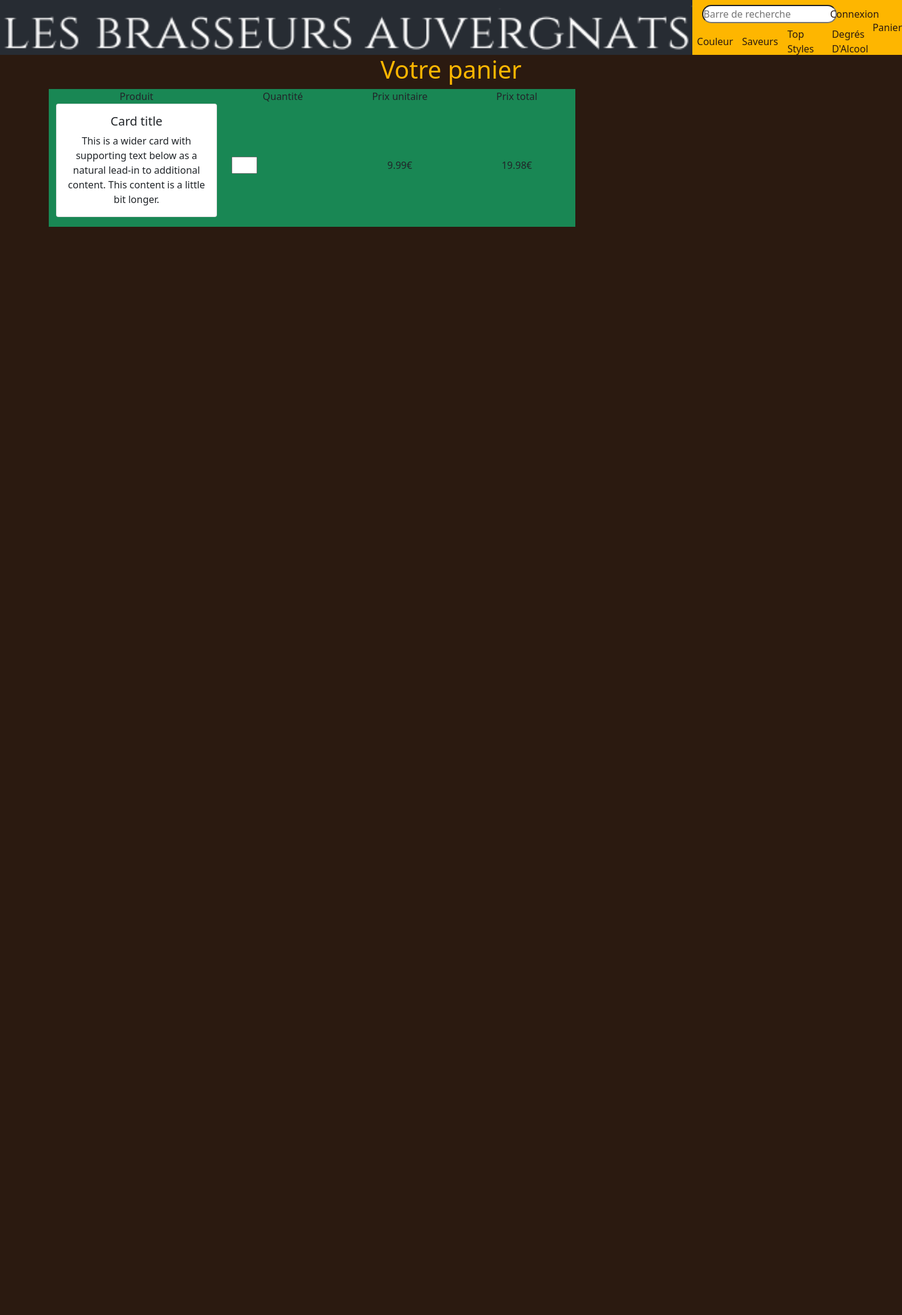
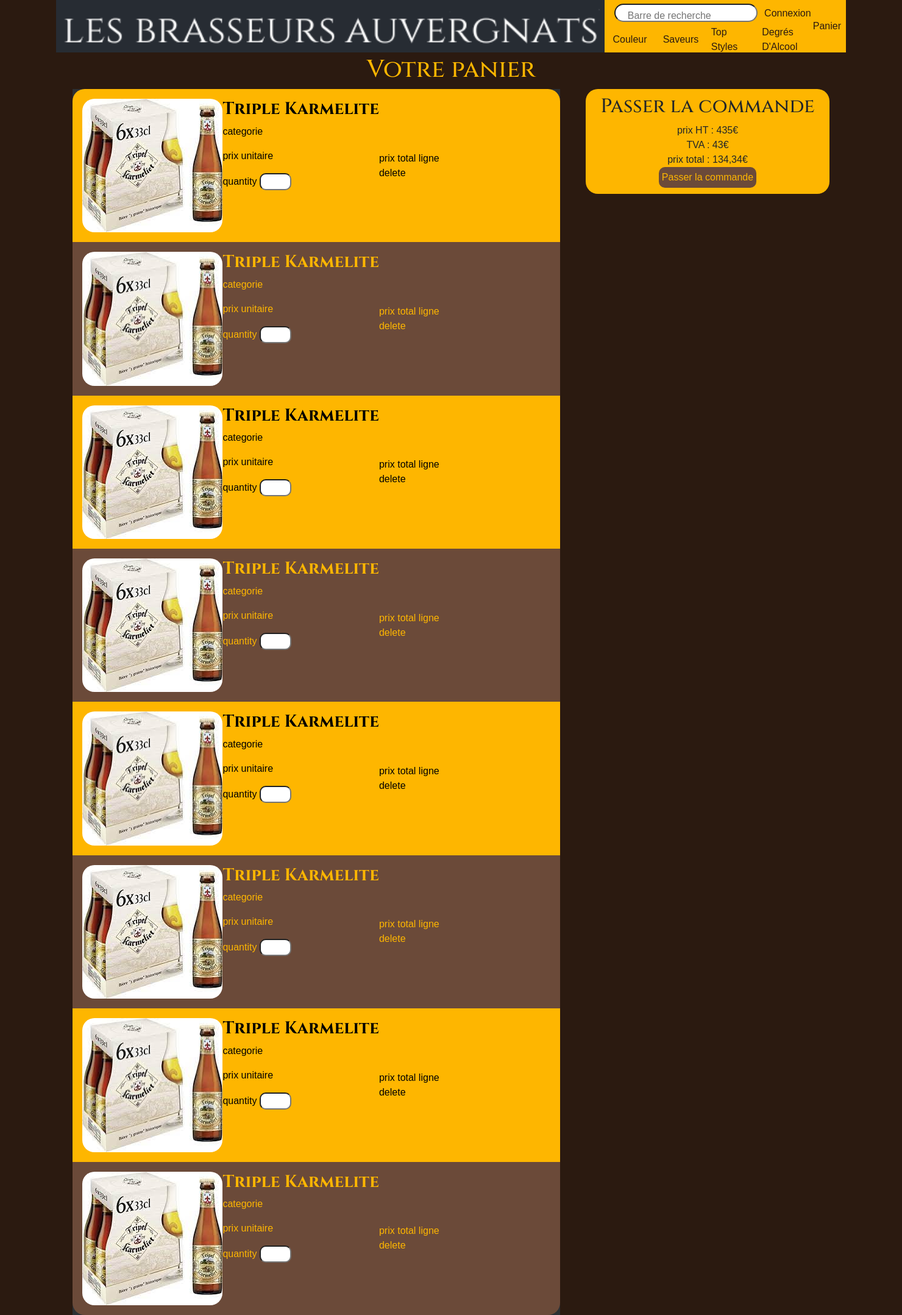
Before and after one commit to Pitouil/Projet-fmf, a PHP site: page /cart.html in a window 1480 px wide. Shown: the whole page at 61% size. Before the commit the page ends 372 px from the top, so only its background shows below. Run offline with PHP 8.4, Linux system fonts and the light colour scheme.

Commit message:
panier terminé en HTML

```diff
--- a/assets/css/cart.css
+++ b/assets/css/cart.css
@@ -3,7 +3,120 @@
     --secondary-color: #feb600;
     --tertiary-color: #2b1a10;
   }
+@font-face{
+    font-family: 'Cinzel';
+    src: url('../fonts/Cinzel-VariableFont_wght.ttf') format('woff');}
 h1{
     color:#feb600 ;
     text-align: center;
+    font-family: Cinzel;
 }
+h3{
+    font-family: Cinzel;
+    font-weight:bold ;
+}
+.bodyCart {
+    font-family: 'Alkalami', sans-serif;
+}
+.w-30{
+    width:30%;
+    border-radius: 20px;
+}
+.w-20{
+    width:20%;
+    border-radius: 10px;
+    margin-left: 5px;
+}
+
+.btn-delete{
+   text-decoration: none;
+    color: inherit;
+}
+
+
+.display-f{
+    display: flex;
+}
+article{
+    padding: 1rem;
+}
+section >article:nth-child(even)  {
+    background-color: #6B4A39;
+    color: #feb600;
+}
+section >article:nth-child(odd)  {
+    background-color:#feb600 ;
+    color: black;
+}
+section >article:first-child {
+    border-top-right-radius: 20px;
+    border-top-left-radius: 20px ;
+}
+section >article:last-child {
+    border-bottom-right-radius: 20px;
+    border-bottom-left-radius: 20px ;
+}
+
+}
+.margin-middle-card{
+    margin-left: 10px;
+}
+.main-cart {
+    background-color: #2c3034;
+    width: 100vh;
+}
+.sticky-payment-array{
+    background-color:#feb600 ;
+    width: 50vh;
+    text-align: center;
+    position: sticky;
+    top: 10px;
+    margin-left: 15px;
+    height: min-content;
+    padding: 10px;
+    border-radius: 20px ;
+}
+.sticky-payment-array > form > button  {
+    display: initial;
+    border-radius: 10px;
+    background-color: #6B4A39;
+    color: #feb600 ;
+    border: none;
+    padding: 5px 5px;
+}
+
+@media screen and (max-width: 992px) {
+    img {
+        display: none;
+    }
+}
+
+@media screen and (max-width:576px)  {
+    .main-cart{
+        width: 100%;
+
+    }
+    section >article:last-child {
+        border-bottom-right-radius: initial;
+        border-bottom-left-radius: initial ;
+    }
+    .sticky-payment-array{
+        bottom: 0;
+        top: initial;
+        width: 100%;
+        margin-left:0;
+        border: 2px solid black;
+        border-radius: initial;
+    }
+    .container{
+        margin: 0;
+    }
+
+    .media-small{
+        flex-direction: column;
+    }
+    .reduc-height-sticky{
+        display: flex;
+        justify-content: space-around;
+    }
+}
--- a/cart.html
+++ b/cart.html
@@ -1,29 +1,29 @@
 <!DOCTYPE html>
 <html lang="en">
 <head>
-    <meta charset="UTF-8" />
-    <meta http-equiv="X-UA-Compatible" content="IE=edge" />
-    <meta name="viewport" content="width=device-width, initial-scale=1.0" />
+    <meta charset="UTF-8"/>
+    <meta content="IE=edge" http-equiv="X-UA-Compatible"/>
+    <meta content="width=device-width, initial-scale=1.0" name="viewport"/>
     <link
+            crossorigin="anonymous"
             href="https://cdn.jsdelivr.net/npm/bootstrap@5.0.2/dist/css/bootstrap.min.css"
+            integrity="sha384-EVSTQN3/azprG1Anm3QDgpJLIm9Nao0Yz1ztcQTwFspd3yD65VohhpuuCOmLASjC"
             rel="stylesheet"
-      integrity="sha384-EVSTQN3/azprG1Anm3QDgpJLIm9Nao0Yz1ztcQTwFspd3yD65VohhpuuCOmLASjC"
-      crossorigin="anonymous"
     />
     <script
-      src="https://cdn.jsdelivr.net/npm/bootstrap@5.0.2/dist/js/bootstrap.bundle.min.js"
-      integrity="sha384-MrcW6ZMFYlzcLA8Nl+NtUVF0sA7MsXsP1UyJoMp4YLEuNSfAP+JcXn/tWtIaxVXM"
             crossorigin="anonymous"
             defer
+            integrity="sha384-MrcW6ZMFYlzcLA8Nl+NtUVF0sA7MsXsP1UyJoMp4YLEuNSfAP+JcXn/tWtIaxVXM"
+            src="https://cdn.jsdelivr.net/npm/bootstrap@5.0.2/dist/js/bootstrap.bundle.min.js"
     ></script>
-    <link rel="stylesheet" href="./assets/css/style.css" />
-    <link rel="stylesheet" href="./assets/css/cart.css">
+    <link href="./assets/css/header.css" rel="stylesheet"/>
+    <link href="./assets/css/cart.css" rel="stylesheet">
     <title>Panier</title>
 </head>
-  <body class="bodyCart">
+<body class="bodyCart container">
 <header>
     <div class="">
-        <img src="../assets/logo-decouper.png" alt="Logo du site" />
+        <img alt="Logo du site" src="../assets/logo-decouper.png"/>
     </div>
     <div class="navbar-main">
         <!-- top-navbar a desactiver pour responsive mobile pour le collapse -->
@@ -233,46 +233,144 @@
         <a href="#">Panier</a>
     </div>
 </header>
+<h1>Votre panier</h1>
+<div class="display-f justify-content-evenly media-small">
+<section class="main-cart">
 
-    <h1>Votre panier</h1>
+    <article class="d-flex" id="1">
+        <img alt="" class="w-30" src="./assets/triple_karmelite.jpg">
+        <div class="margin-middle-card">
+            <h3>Triple Karmelite</h3>
+            <p>categorie</p>
+            <p>prix unitaire</p>
+            <form class="display-f " method="post">
+                <label class="align-self-center" for="quantity+id">quantity</label>
+                <input class="w-20" id="quantity+id" max="999" min="0" name="quantity+id" type="number">
 
-    <div class="container ">
-        <div class="row text-center bg-success col-8">
-          <div class="col-sm-4">
-            Produit
+            </form>
         </div>
-          <div class="col">
-            Quantité
+        <div class="d-flex flex-column justify-content-center"><span>prix total ligne</span>
+            <a class="btn-delete">delete</a></div>
+    </article>
+    <article class="d-flex" id="1">
+        <img alt="" class="w-30" src="./assets/triple_karmelite.jpg">
+        <div class="margin-middle-card">
+            <h3>Triple Karmelite</h3>
+            <p>categorie</p>
+            <p>prix unitaire</p>
+            <form class="display-f " method="post">
+                <label class="align-self-center" for="quantity+id">quantity</label>
+                <input class="w-20" id="quantity+id" max="999" min="0" name="quantity+id" type="number">
+
+            </form>
         </div>
-          <div class="col">
-            Prix unitaire
+        <div class="d-flex flex-column justify-content-center"><span>prix total ligne</span>
+            <a class="btn-delete">delete</a></div>
+    </article>
+    <article class="d-flex" id="1">
+        <img alt="" class="w-30" src="./assets/triple_karmelite.jpg">
+        <div class="margin-middle-card">
+            <h3>Triple Karmelite</h3>
+            <p>categorie</p>
+            <p>prix unitaire</p>
+            <form class="display-f " method="post">
+                <label class="align-self-center" for="quantity+id">quantity</label>
+                <input class="w-20" id="quantity+id" max="999" min="0" name="quantity+id" type="number">
+
+            </form>
         </div>
-          <div class="col">
-            Prix total
+        <div class="d-flex flex-column justify-content-center"><span>prix total ligne</span>
+            <a class="btn-delete">delete</a></div>
+    </article>
+    <article class="d-flex" id="1">
+        <img alt="" class="w-30" src="./assets/triple_karmelite.jpg">
+        <div class="margin-middle-card">
+            <h3>Triple Karmelite</h3>
+            <p>categorie</p>
+            <p>prix unitaire</p>
+            <form class="display-f " method="post">
+                <label class="align-self-center" for="quantity+id">quantity</label>
+                <input class="w-20" id="quantity+id" max="999" min="0" name="quantity+id" type="number">
+
+            </form>
         </div>
+        <div class="d-flex flex-column justify-content-center"><span>prix total ligne</span>
+            <a class="btn-delete">delete</a></div>
+    </article>
+    <article class="d-flex" id="1">
+        <img alt="" class="w-30" src="./assets/triple_karmelite.jpg">
+        <div class="margin-middle-card">
+            <h3>Triple Karmelite</h3>
+            <p>categorie</p>
+            <p>prix unitaire</p>
+            <form class="display-f " method="post">
+                <label class="align-self-center" for="quantity+id">quantity</label>
+                <input class="w-20" id="quantity+id" max="999" min="0" name="quantity+id" type="number">
+
+            </form>
         </div>
-        <div class="row text-center align-items-center bg-success col-8">
-            <div class="col-sm-4 ">
-                <article class="card mb-3" style="max-width: 540px;">
-                    <div class="row g-0">
+        <div class="d-flex flex-column justify-content-center"><span>prix total ligne</span>
+            <a class="btn-delete">delete</a></div>
+    </article>
+    <article class="d-flex" id="1">
+        <img alt="" class="w-30" src="./assets/triple_karmelite.jpg">
+        <div class="margin-middle-card">
+            <h3>Triple Karmelite</h3>
+            <p>categorie</p>
+            <p>prix unitaire</p>
+            <form class="display-f " method="post">
+                <label class="align-self-center" for="quantity+id">quantity</label>
+                <input class="w-20" id="quantity+id" max="999" min="0" name="quantity+id" type="number">
 
-                        <div class="card-body">
-                          <h5 class="card-title">Card title</h5>
-                          <p class="card-text">This is a wider card with supporting text below as a natural lead-in to additional content. This content is a little bit longer.</p>
+            </form>
         </div>
+        <div class="d-flex flex-column justify-content-center"><span>prix total ligne</span>
+            <a class="btn-delete">delete</a></div>
+    </article>
+    <article class="d-flex" id="1">
+        <img alt="" class="w-30" src="./assets/triple_karmelite.jpg">
+        <div class="margin-middle-card">
+            <h3>Triple Karmelite</h3>
+            <p>categorie</p>
+            <p>prix unitaire</p>
+            <form class="display-f " method="post">
+                <label class="align-self-center" for="quantity+id">quantity</label>
+                <input class="w-20" id="quantity+id" max="999" min="0" name="quantity+id" type="number">
+
+            </form>
         </div>
+        <div class="d-flex flex-column justify-content-center"><span>prix total ligne</span>
+            <a class="btn-delete">delete</a></div>
+    </article>
+    <article class="d-flex" id="1">
+        <img alt="" class="w-30" src="./assets/triple_karmelite.jpg">
+        <div class="margin-middle-card">
+            <h3>Triple Karmelite</h3>
+            <p>categorie</p>
+            <p>prix unitaire</p>
+            <form class="display-f " method="post">
+                <label class="align-self-center" for="quantity+id">quantity</label>
+                <input class="w-20" id="quantity+id" max="999" min="0" name="quantity+id" type="number">
 
+            </form>
+        </div>
+        <div class="d-flex flex-column justify-content-center"><span>prix total ligne</span>
+            <a class="btn-delete">delete</a></div>
     </article>
+</section>
+<section class="sticky-payment-array">
+    <h2>Passer la commande</h2>
+    <div class="reduc-height-sticky">
+    <div>prix HT : 435€ </div>
+    <div>TVA : 43€</div>
+
+    <div>prix total : 134,34€</div></div>
+    <form action="">
+        <button>Passer la commande</button>
+    </form>
+
+
+</section>
 </div>
-            <div class="col w-25 ">
-
-              <input class="w-25 input-group" type="number" name="quantity">
-            </div>
-            <div class="col align-items-center">
-              9.99€
-            </div>
-            <div class="col">
-              19.98€
-            </div>
-          </div>
-      </div>
+</body>
+</html>
```
Also changed, not shown: other parts of cart.html (+19 -19 lines). Lines whose indentation alone changed are shown as unchanged.
